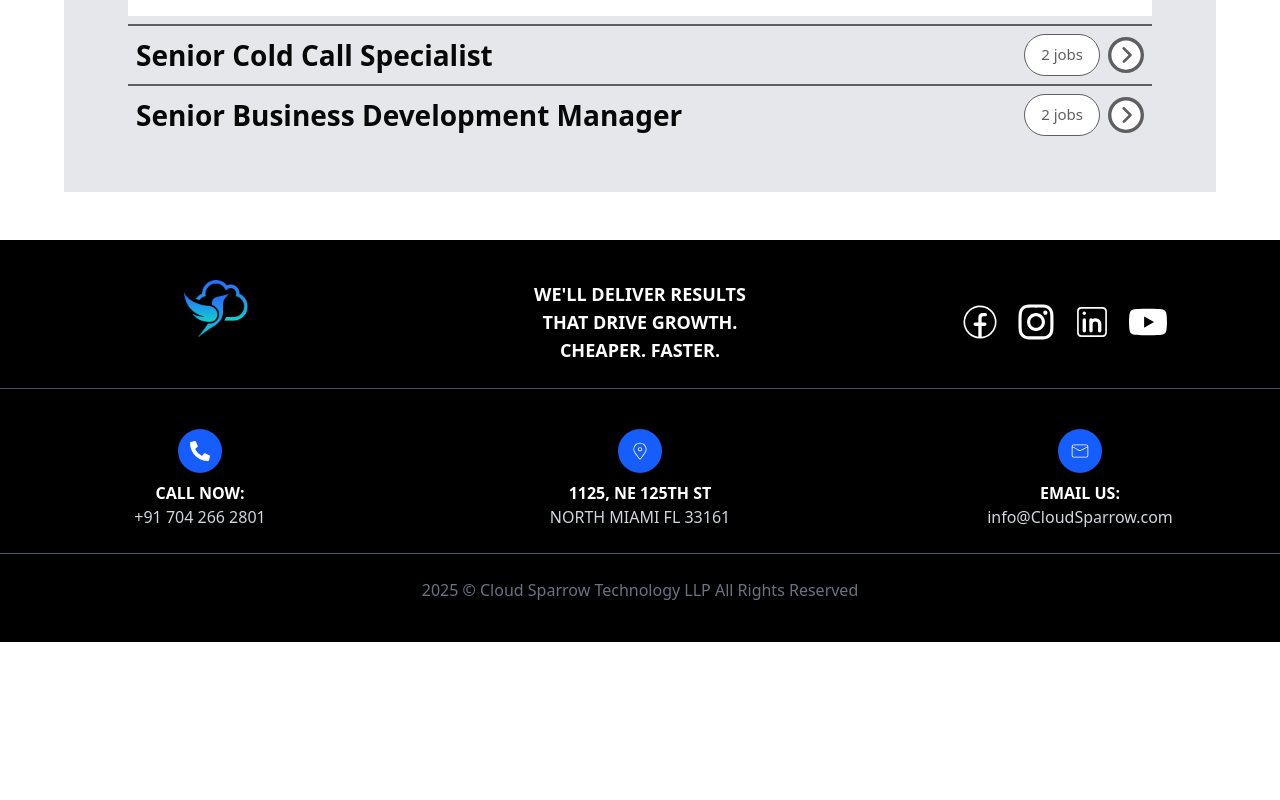
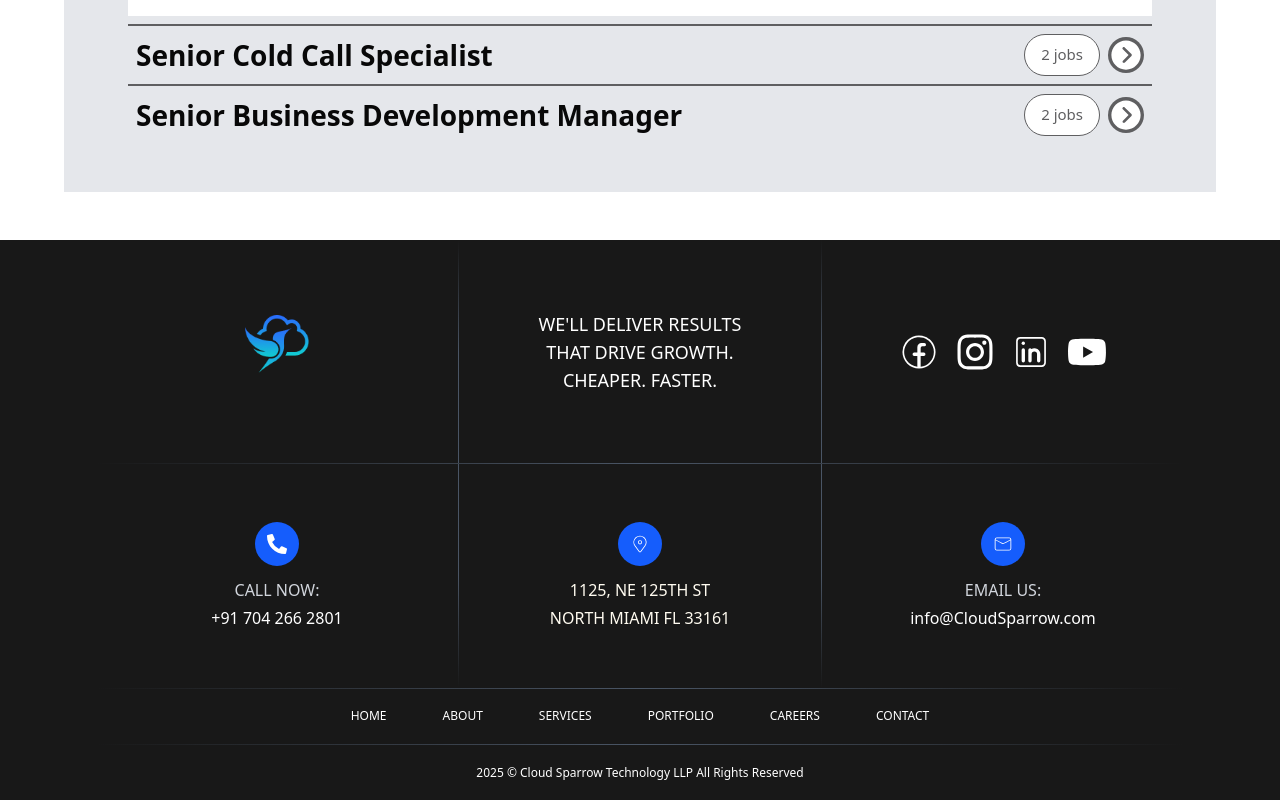
Before and after one commit to sachinchauhan4141/CloudSparrow, a React (Vite) app: page /careers in a window 1280 px wide. Shown: the part 2964-3764 px from the top of the page. Before the commit the page ends 3606 px from the top, so only its background shows below. Built offline with nearby package versions, Linux system fonts and the light colour scheme.

Commit message:
footer redesigned

```diff
--- a/src/components/Common/Footer.jsx
+++ b/src/components/Common/Footer.jsx
@@ -1,4 +1,4 @@
-import React from 'react'
+import React from "react";
 import { CiFacebook } from "react-icons/ci";
 import { FaInstagram, FaYoutube, FaPhoneAlt } from "react-icons/fa";
 import { CiLinkedin, CiLocationOn, CiMail } from "react-icons/ci";
@@ -6,80 +6,91 @@ import { CiLinkedin, CiLocationOn, CiMail } from "react-icons/ci";
 const Footer = () => {
   return (
     <>
-          <div className="bg-black text-white py-10">
-            {/* Top Section */}
-            <div className="container mx-auto px-6 border-b border-gray-600 pb-6">
-              <div className="grid grid-cols-1 md:grid-cols-3 gap-10 text-center md:text-left relative">
-                {/* Left: Logo */}
-                <div className="flex flex-col items-center relative">
+      <div className="flex flex-col justify-between bg-[#181818] text-white px-24 h-[70vh]">
+        <div className="flex justify-evenly items-center h-[40%]">
+          <div className="flex flex-col items-center justify-center h-full w-full">
             <img
               src="/cloudsparrow-all-img/logo.png"
               alt="Cloud Sparrow"
               className="w-16 mb-4"
             />
           </div>
-
-                {/* Center: Tagline */}
-                <div className="flex flex-col items-center relative">
-                  <p className="font-bold text-lg">WE'LL DELIVER RESULTS</p>
-                  <p className="font-bold text-lg">THAT DRIVE GROWTH.</p>
-                  <p className="font-bold text-lg">CHEAPER. FASTER.</p>
+          <div className="h-full border-dotted bg-gradient-to-b w-[1px] from-[#55555500] via-gray-600 to-gray-600 text-transparent">
+            .
           </div>
-
-                {/* Right: Social Media Icons */}
-                <div className="flex justify-center items-center space-x-4 text-[30px] sm:text-[40px]">
-                  <a href="#">
+          <div className="flex flex-col items-center justify-center h-full w-full text-[#FFFFFF]">
+            <p className="font-medium text-lg">WE'LL DELIVER RESULTS</p>
+            <p className="font-medium text-lg">THAT DRIVE GROWTH.</p>
+            <p className="font-medium text-lg">CHEAPER. FASTER.</p>
+          </div>
+          <div className="h-full border-dotted bg-gradient-to-b w-[1px] from-[#55555500] via-gray-600 to-gray-600 text-transparent">
+            .
+          </div>
+          <div className="flex justify-center items-center space-x-4 text-[40px] h-full w-full">
+            <a divef="#">
               <CiFacebook />
             </a>
-                  <a href="#">
+            <a divef="#">
               <FaInstagram />
             </a>
-                  <a href="#">
+            <a divef="#">
               <CiLinkedin />
             </a>
-                  <a href="#">
+            <a divef="#">
               <FaYoutube />
             </a>
           </div>
         </div>
-            </div>
-
-            <div className="grid grid-cols-1 md:grid-cols-3 gap-10 mt-10 text-center border-b border-gray-600 pb-6">
-              {/* Call Section */}
-              <div className="flex flex-col items-center relative">
+        <div className="w-full border-dotted bg-gradient-to-r h-[1px] from-[#55555500] via-gray-600 to-[#55555500]" />
+        <div className="flex justify-evenly items-center h-[40%]">
+          <div className="flex flex-col gap-1 items-center justify-center h-full w-full">
             <div className="bg-blue-600 p-3 rounded-full text-xl">
               <FaPhoneAlt />
             </div>
-                <p className="mt-2 font-bold">CALL NOW:</p>
-                <p className="text-gray-300">+91 704 266 2801</p>
+            <p className="text-gray-300 mt-2">CALL NOW:</p>
+            <p className="font-medium">+91 704 266 2801</p>
           </div>
-
-              {/* Address Section */}
-              <div className="flex flex-col items-center relative">
+          <div className="h-full border-dotted bg-gradient-to-t w-[1px] from-[#55555500] via-gray-600 to-gray-600 text-transparent">
+            .
+          </div>
+          <div className="flex flex-col items-center gap-1 justify-center h-full w-full">
             <div className="bg-blue-600 p-3 rounded-full text-xl">
               <CiLocationOn />
             </div>
-                <p className="mt-2 font-bold">1125, NE 125TH ST</p>
-                <p className="text-gray-300">NORTH MIAMI FL 33161</p>
+            <p className="mt-2 text-[#FFFBF0] font-medium">1125, NE 125TH ST</p>
+            <p className="text-[#FFFBF0] font-medium">NORTH MIAMI FL 33161</p>
           </div>
-
-              {/* Email Section */}
-              <div className="flex flex-col items-center">
+          <div className="h-full border-dotted bg-gradient-to-t w-[1px] from-[#55555500] via-gray-600 to-gray-600 text-transparent">
+            .
+          </div>
+          <div className="flex flex-col items-center gap-1 justify-center h-full w-full">
             <div className="bg-blue-600 p-3 rounded-full text-xl">
               <CiMail />
             </div>
-                <p className="mt-2 font-bold">EMAIL US:</p>
-                <p className="text-gray-300">info@CloudSparrow.com</p>
+            <p className="text-gray-300 mt-2">EMAIL US:</p>
+            <p className="font-medium">info@CloudSparrow.com</p>
           </div>
         </div>
-
-            {/* Copyright */}
-            <p className="text-center text-gray-500 mt-6">
-              2025 © Cloud Sparrow Technology LLP All Rights Reserved
-            </p>
+        <div className="w-full border-dotted bg-gradient-to-r h-[1px] from-[#55555500] via-gray-600 to-[#55555500]" />
+        <div className="flex flex-col justify-center items-center h-[20%]">
+          <div className="flex text-[#FFFFFF] items-center justify-evenly gap-14 text-xs font-medium h-full">
+            <p className="cursor-pointer">HOME</p>
+            <p className="cursor-pointer">ABOUT</p>
+            <p className="cursor-pointer">SERVICES</p>
+            <p className="cursor-pointer">PORTFOLIO</p>
+            <p className="cursor-pointer">CAREERS</p>
+            <p className="cursor-pointer">CONTACT</p>
+          </div>
+          <div className="w-full border-dotted bg-gradient-to-r h-[1px] from-[#55555500] via-gray-600 to-[#55555500]" />
+          <div className="h-full flex items-center justify-center">
+            <div className="text-xs">
+              <p>2025 © Cloud Sparrow Technology LLP All Rights Reserved</p>
+            </div>
+          </div>
+        </div>
       </div>
     </>
   );
-}
+};
 
-export default Footer
+export default Footer;
```
Lines whose indentation alone changed are shown as unchanged.
